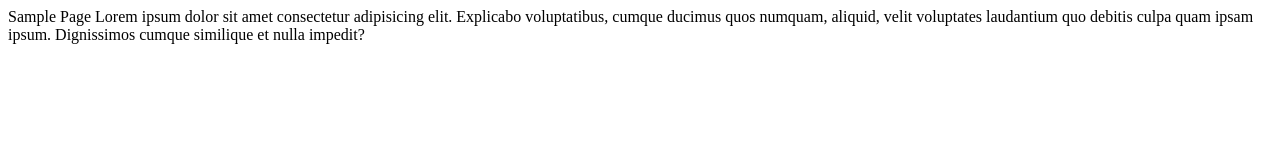
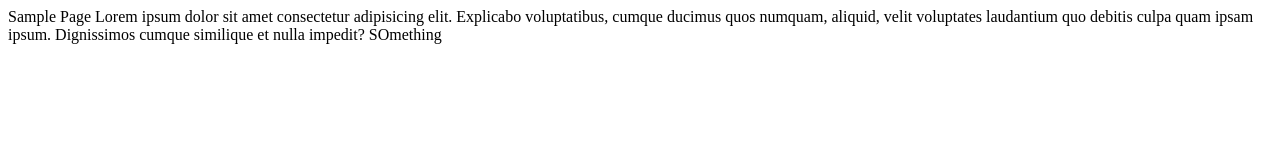
Before and after one commit to jacobdennisp/temp, a plain HTML site: page index.html in a window 1280 px wide. Drawn offline with Linux system fonts and the light colour scheme.

Commit message:
Updated Index

```diff
--- a/index.html
+++ b/index.html
@@ -1,4 +1,6 @@
 <html>
     <head>Sample Page</head>
-    <body>Lorem ipsum dolor sit amet consectetur adipisicing elit. Explicabo voluptatibus, cumque ducimus quos numquam, aliquid, velit voluptates laudantium quo debitis culpa quam ipsam ipsum. Dignissimos cumque similique et nulla impedit?</body>
+    <body>Lorem ipsum dolor sit amet consectetur adipisicing elit. Explicabo voluptatibus, cumque ducimus quos numquam, aliquid, velit voluptates laudantium quo debitis culpa quam ipsam ipsum. Dignissimos cumque similique et nulla impedit?
+        <a>SOmething</a>
+    </body>
 </html>
```
